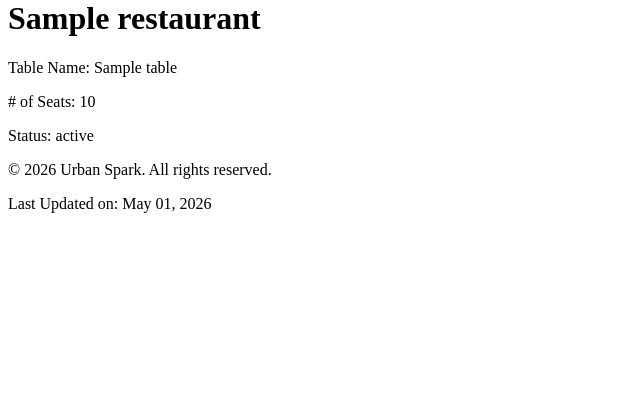
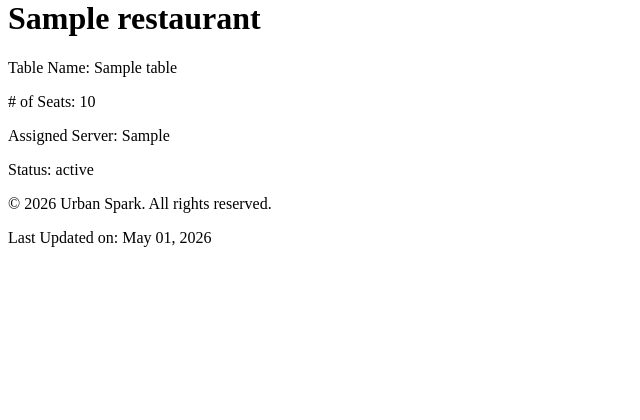
Before and after one commit to Web-Development-UAlberta/exsm-3943-3951-sp1-c-python-project-restaurant-scenario-python-project, a Django app: template Python_Project/restaurant/templates/restaurant/table_detail.html in a window 1280 px wide. Shown: the part 275-695 px from the top of the page, without its empty margins (0-640 px from the left). Run offline with Django 5.2, Linux system fonts and the light colour scheme; the template is opened without the code that fills it: most values are stand-ins (such as "Sample title", 1, 10 or a date in 2020); data that the repository does not hold is empty.

Commit message:
update table detail template to include assigned server field

```diff
--- a/Python_Project/restaurant/templates/restaurant/table_detail.html
+++ b/Python_Project/restaurant/templates/restaurant/table_detail.html
@@ -8,6 +8,12 @@
 <h1>{{table.restaurant}}</h1>
     <p>Table Name: {{table.label}}</p>
     <p># of Seats: {{table.seats}}</p>
+    <p>Assigned Server:
+    {% if table.assigned_server %}
+        {{table.assigned_server}}
+    {% else %}
+        Unassigned
+       {% endif %}
     <p>Status: {{table.status}}</p>
 
     {% if request.user.role == 1 or request.user.role == 6 %}
```
